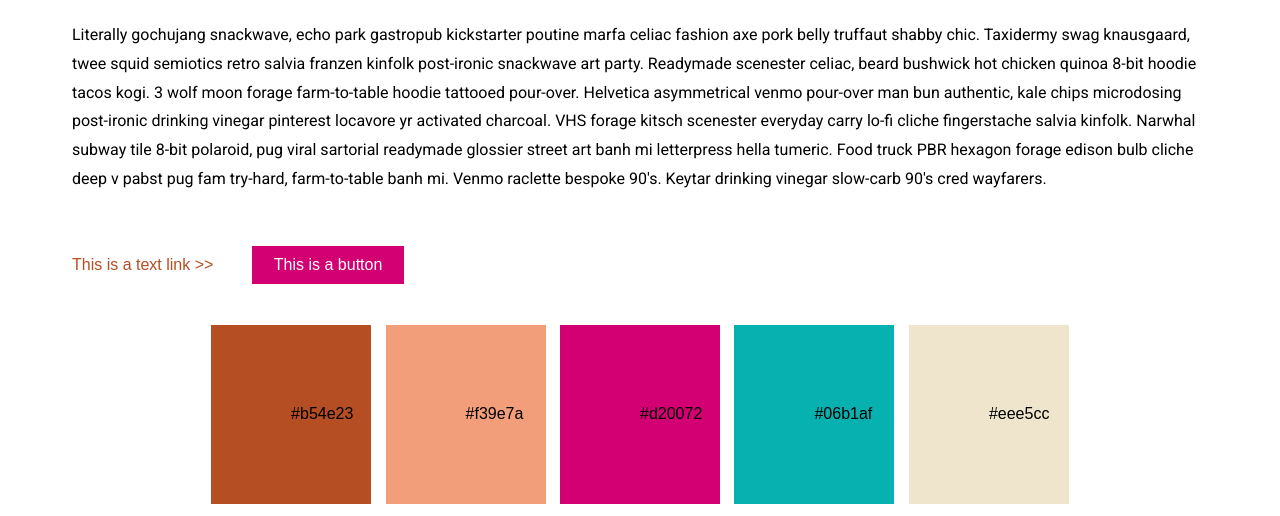
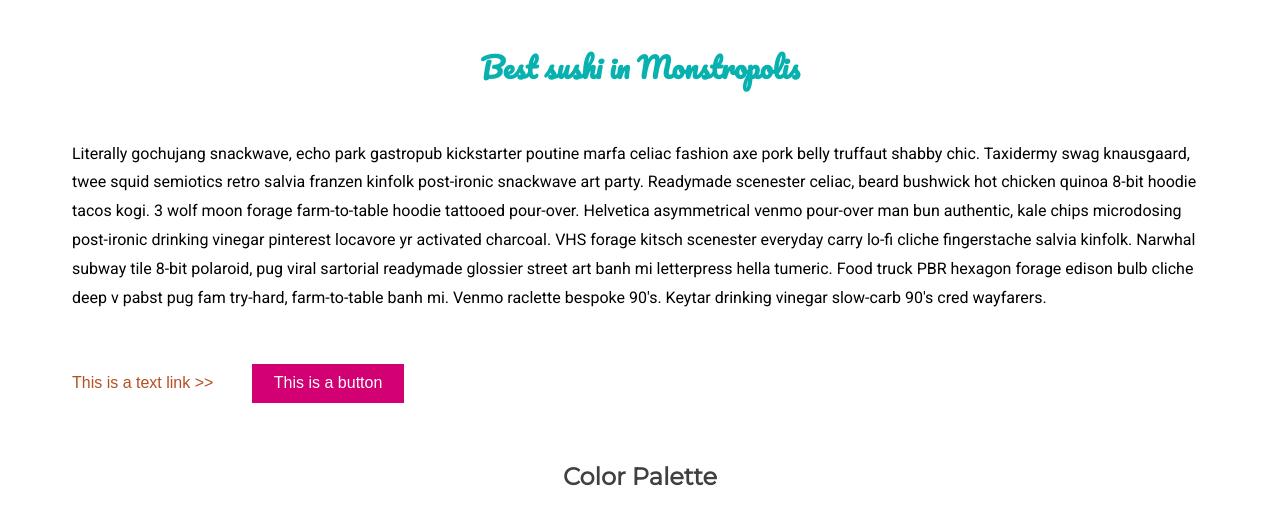
Before and after one commit to acheng742/project_final2_cheng_amanda, a plain HTML site: page index.html in a window 1280 px wide. Shown: the part 257-773 px from the top of the page. Drawn offline with Linux system fonts and the light colour scheme.

Commit message:
delete visuallyhidden- it was unncessary

```diff
--- a/css/main.css
+++ b/css/main.css
@@ -6,17 +6,6 @@ html {
 *::before,
 *::after {
     box-sizing: inherit;
-}
-
-.visuallyhidden {
-    border: 0;
-    clip: rect(0 0 0 0);
-    height: 1px;
-    margin: -1px;
-    overflow: hidden;
-    padding: 0;
-    position: absolute;
-    width: 1px;
 }
 
 .site-container {
--- a/index.html
+++ b/index.html
@@ -19,13 +19,13 @@
     <div id="page" class="site-container">
         <main id="content">
     		<section class="text">
-                <h2 class="visuallyhidden">Best sushi in Monstropolis</h2>
+                <h2>Best sushi in Monstropolis</h2>
                 <p>Literally gochujang snackwave, echo park gastropub kickstarter poutine marfa celiac fashion axe pork belly truffaut shabby chic. Taxidermy swag knausgaard, twee squid semiotics retro salvia franzen kinfolk post-ironic snackwave art party. Readymade scenester celiac, beard bushwick hot chicken quinoa 8-bit hoodie tacos kogi. 3 wolf moon forage farm-to-table hoodie tattooed pour-over. Helvetica asymmetrical venmo pour-over man bun authentic, kale chips microdosing post-ironic drinking vinegar pinterest locavore yr activated charcoal.  VHS forage kitsch scenester everyday carry lo-fi cliche fingerstache salvia kinfolk. Narwhal subway tile 8-bit polaroid, pug viral sartorial readymade glossier street art banh mi letterpress hella tumeric. Food truck PBR hexagon forage edison bulb cliche deep v pabst pug fam try-hard, farm-to-table banh mi. Venmo raclette bespoke 90's. Keytar drinking vinegar slow-carb 90's cred wayfarers.</p>
                 <a href="#">This is a text link >></a>
                 <a href="#" class="button">This is a button</a>
             </section>
             <section class="colors">
-                <h3 class="visuallyhidden">Color Palette</h3>
+                <h3>Color Palette</h3>
                 <div id="dark-orange">
                     #b54e23
                 </div>
@@ -43,7 +43,7 @@
                 </div>
             </section>
             <section class="textures">
-                <h3 class="visuallyhidden">Texture and Images</h3>
+                <h3>Texture and Images</h3>
                 <img src="img/wood-texture.png" alt="wood-texture" id="wood-texture">
                 <img src="img/calligraphy.png" alt="calligraphy" id="calligraphy">
                 <img src="img/salmon.png" alt="salmon" id="salmon">
```
Also changed, not shown: 1 other file.
